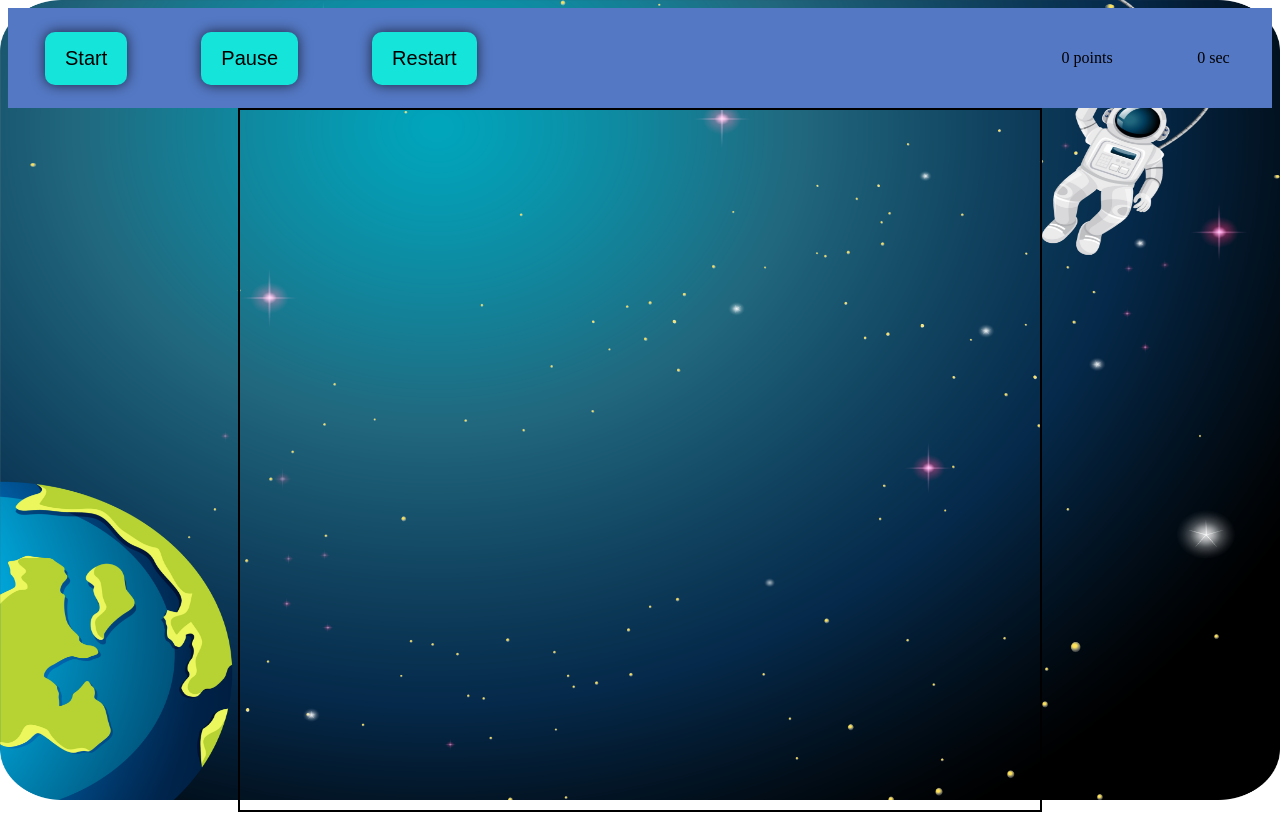
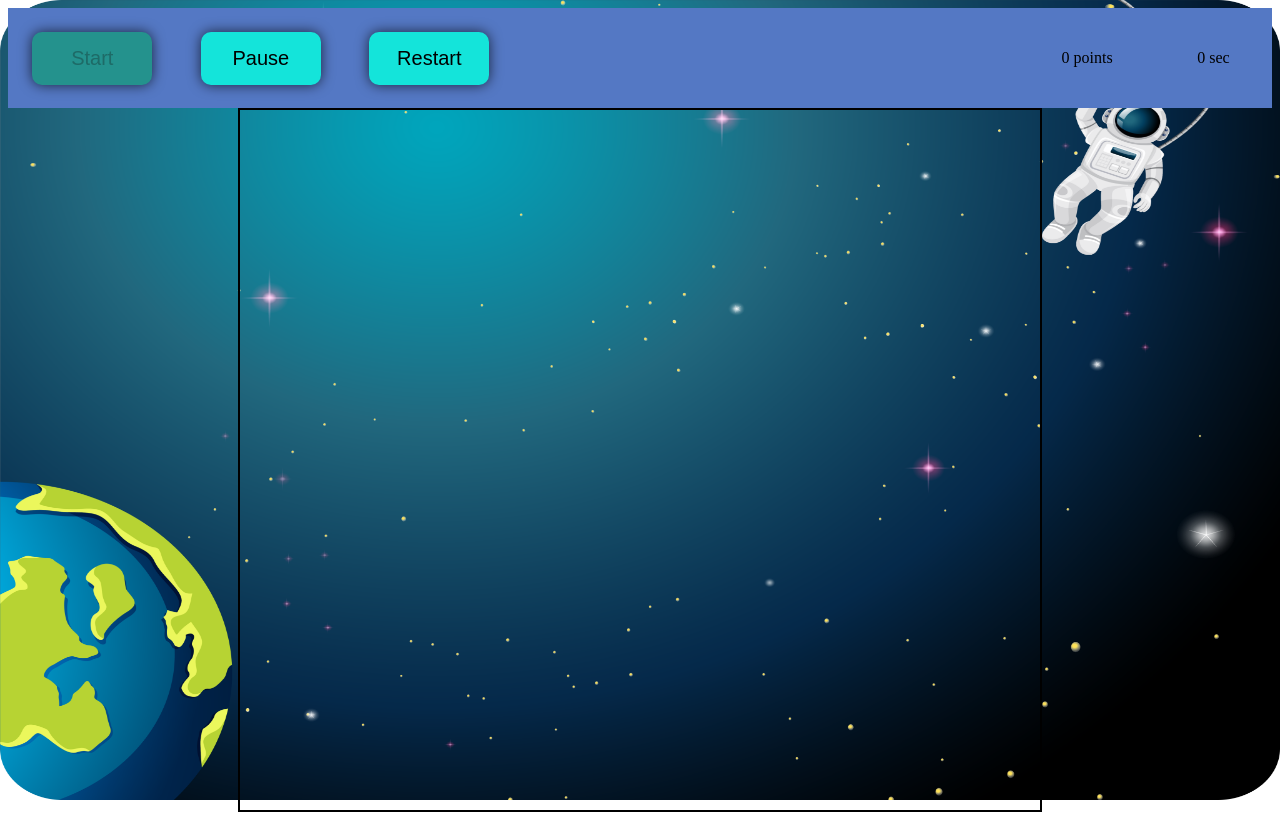
Before and after one commit to xylb-pro/test-task-sirius-future, a Next.js app: page / in a window 1280 px wide. Built offline with nearby package versions, Linux system fonts and the light colour scheme.

Commit message:
changes: add disabled at button

```diff
--- a/layouts/HeaderLayout.tsx
+++ b/layouts/HeaderLayout.tsx
@@ -7,6 +7,7 @@ type HeaderLayoutType = {
   clickRestart?: () => void;
   score: number;
   timer: number;
+  pauseStatus: boolean;
 };
 
 export const HeaderLayout: React.FC<HeaderLayoutType> = ({
@@ -15,18 +16,31 @@ export const HeaderLayout: React.FC<HeaderLayoutType> = ({
   clickRestart,
   score,
   timer,
+  pauseStatus,
 }) => {
+  const checkDisabled = () => {
+    if (pauseStatus && timer === 0) {
+      return false;
+    }
+    return !pauseStatus;
+  };
   return (
     <>
       <HeaderContainer>
         <ControlPanel>
           <PanelElement>
-            <ControlPanelButton onClick={() => clickStart()}>
-              Start
+            <ControlPanelButton
+              onClick={() => clickStart()}
+              disabled={checkDisabled()}
+            >
+              {pauseStatus && timer !== 0 ? 'Continue' : 'Start'}
             </ControlPanelButton>
           </PanelElement>
           <PanelElement>
-            <ControlPanelButton onClick={() => setPause()}>
+            <ControlPanelButton
+              onClick={() => setPause()}
+              disabled={pauseStatus}
+            >
               Pause
             </ControlPanelButton>
           </PanelElement>
@@ -72,6 +86,7 @@ const ScorePanel = styled.div`
 const PanelElement = styled.div``;
 
 const ControlPanelButton = styled.button`
+  width: 120px;
   margin: 0 auto;
   font-size: 20px;
   box-shadow: 0px 0px 13px rgba(0, 0, 0, 0.7);
@@ -82,4 +97,9 @@ const ControlPanelButton = styled.button`
   :active {
     transform: scale(0.97);
   }
+  :disabled {
+    cursor: not-allowed;
+    background-color: #24928d;
+  }
+  transition: background-color 1s ease;
 `;
```
